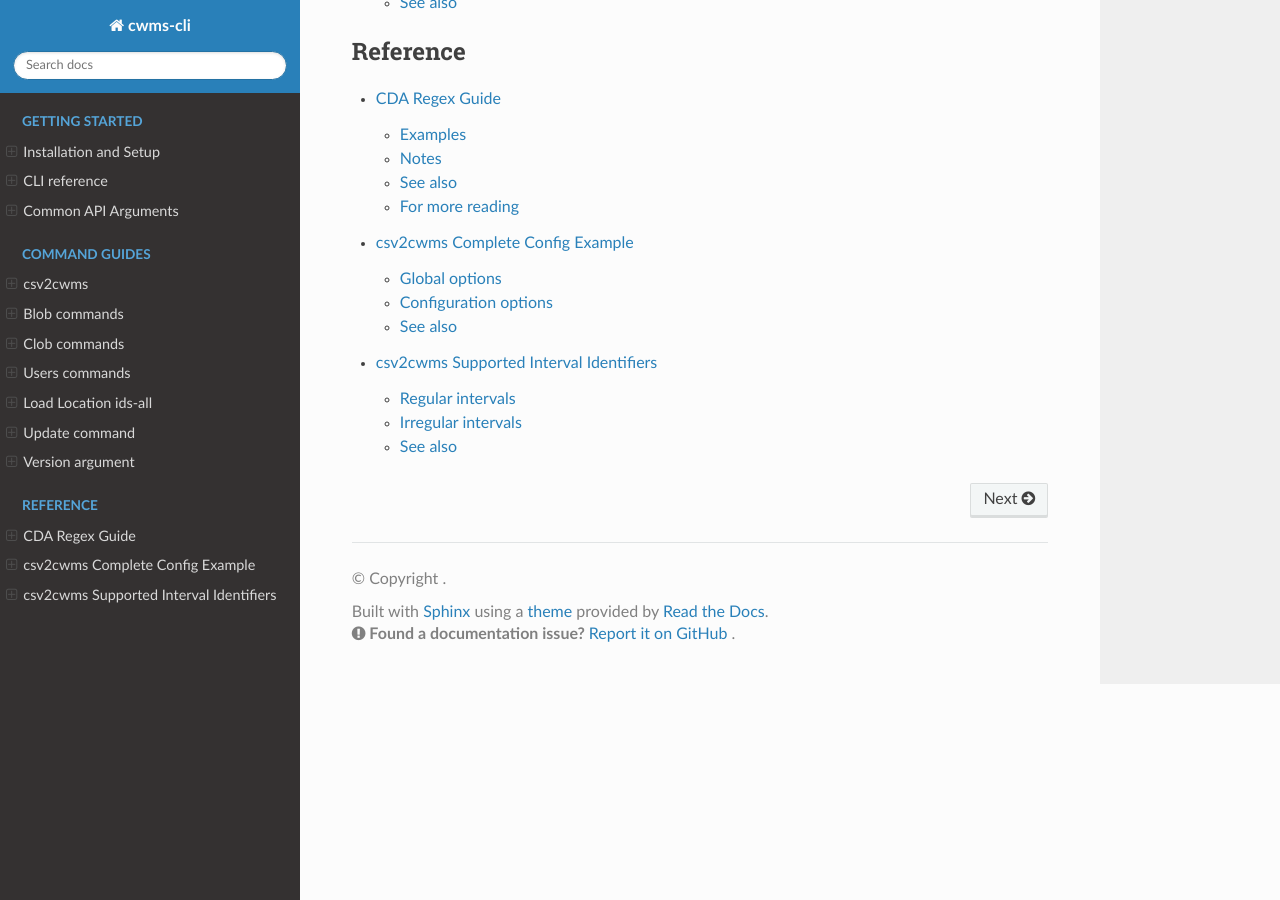
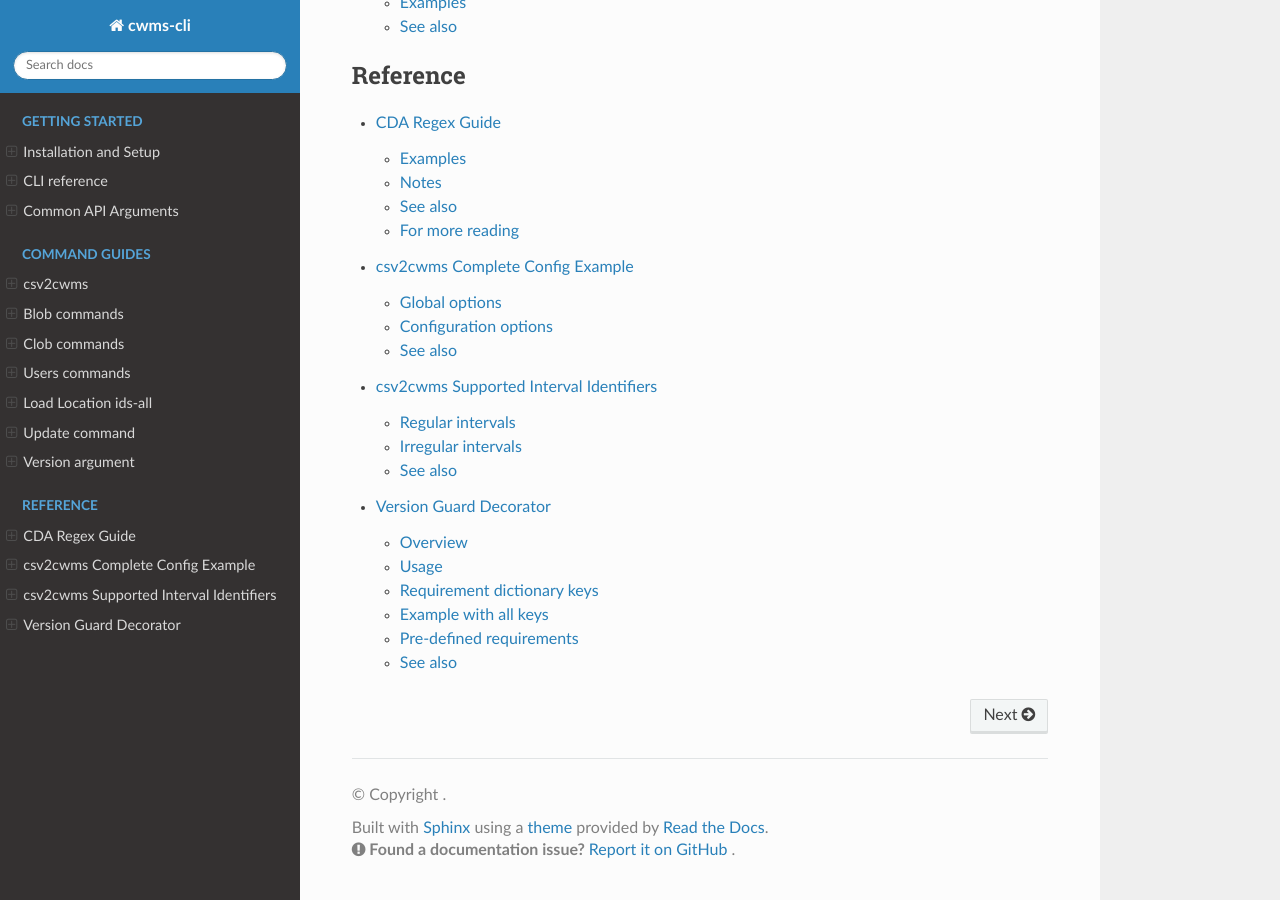
Before and after one commit to HydrologicEngineeringCenter/cwms-cli, a Sphinx documentation site: the page built from docs/index.rst, in a window 1280 px wide and 900 px high, scrolled down 2724 px. Built offline with Sphinx 7.4.7 and the Read the Docs theme 3.1.0, drawn with Linux system fonts in a browser that asks for light colours; some of the changed text lies outside the part shown.

Commit message:
docs: document the version guard requires decorator

```diff
--- a/docs/index.rst
+++ b/docs/index.rst
@@ -40,6 +40,7 @@ Reference Pages
   the full JSON config structure
 - :doc:`csv2cwms Supported Interval Identifiers <cli/csv2cwms_intervals>` for
   interval names accepted by ``csv2cwms``
+- :doc:`Version Guard Decorator <cli/version_guard>` for adding optional dependency checks to new commands
 
 Contents
 --------
@@ -71,3 +72,4 @@ Contents
    cli/cda_regex
    cli/csv2cwms_complete_config
    cli/csv2cwms_intervals
+   cli/version_guard
```
